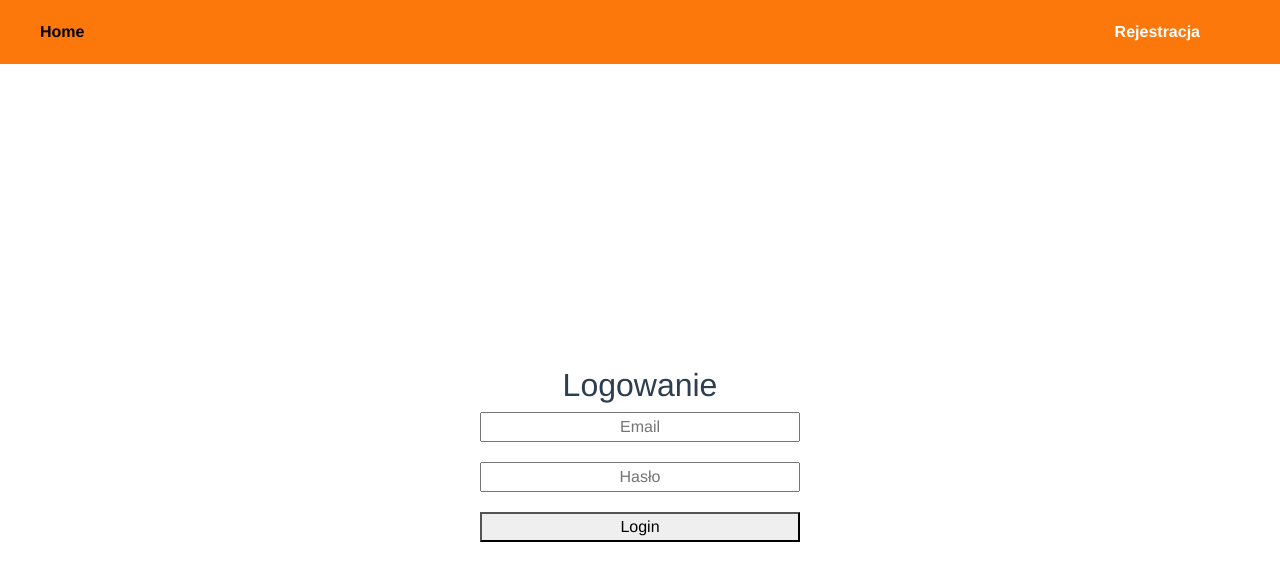
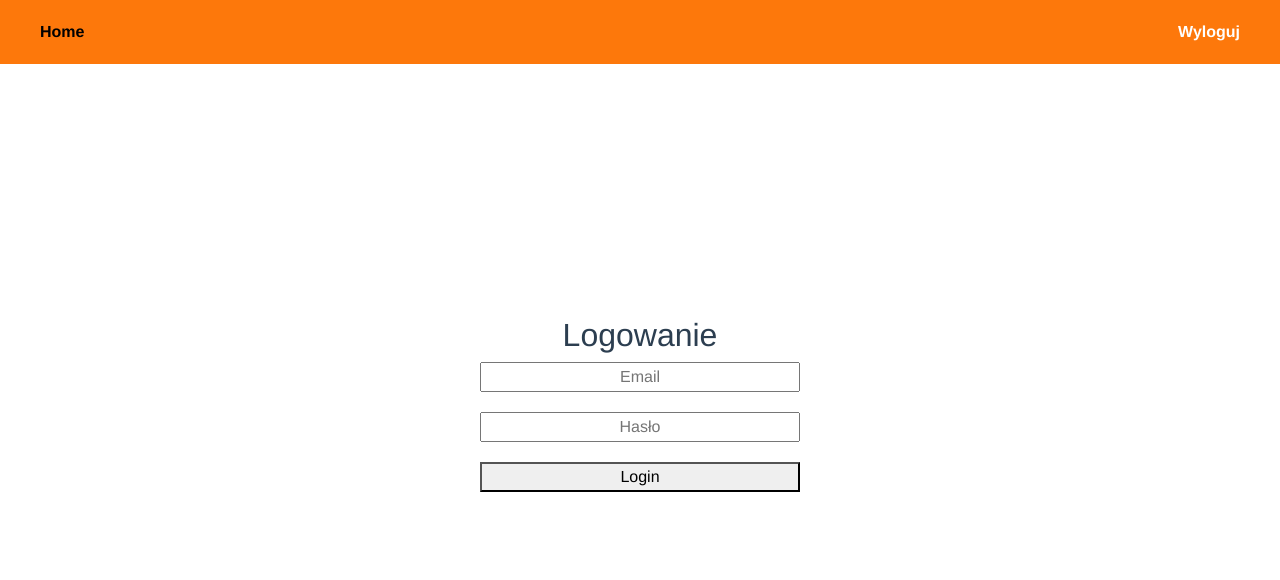
Before and after one commit to SzymonSzymonowicz/vue-micro-reddit, a Vue app in the folder frontend/micro-reddit/: page / in a window 1280 px wide. Shown: the top 580 px of the page. Built offline with nearby package versions, Linux system fonts and the light colour scheme.

Commit message:
FE Progress

```diff
--- a/frontend/micro-reddit/src/App.vue
+++ b/frontend/micro-reddit/src/App.vue
@@ -1,10 +1,28 @@
 <template>
   <div class="wrapper">
-    <Navbar
-      :showLogoutAction="this.showLogoutAction"
-      v-on:hideLogout="hideLogout"
-    />
-    <router-view v-on:showLogout="showLogout" />
+    <div id="nav">
+      <div class="item">
+        <router-link :to="{ path: '/' }">Home</router-link>
+      </div>
+
+      <div class="item" v-if="showLogoutAction">
+        <router-link to="/" @click="logout" style="color: white"
+          >Wyloguj</router-link
+        >
+      </div>
+      <div class="nav" v-else>
+        <div class="item">
+          <router-link to="/register">Rejestracja</router-link>
+        </div>
+        <div class="item">
+          <router-link to="/" @click="logout">Zaloguj</router-link>
+        </div>
+      </div>
+    </div>
+    <div>
+
+    </div>
+    <router-view @showLogout="showLogout" />
   </div>
 </template>
 
@@ -25,24 +43,73 @@ body,
 </style>
 
 <script>
-import Navbar from "@/components/Navbar.vue";
+import axios from "axios";
 
 export default {
   data() {
     return {
-      showLogoutAction: false,
+      showLogoutAction: true,
     };
   },
-  components: {
-    Navbar,
-  },
-  method: {
+  methods: {
     showLogout() {
       this.showLogoutAction = true;
     },
-    hideLogout() {
-      this.showLogoutAction = false;
+    logout: async function logout() {
+      const result = await axios.post(
+        "http://localhost:5000/api/logout",
+        {},
+        {
+          withCredentials: true,
+        }
+      );
+
+      if (result.status === 200) {
+        console.log("Logging out");
+
+        // clear localStorage
+        localStorage.removeItem("id");
+        localStorage.removeItem("email");
+        localStorage.removeItem("isAuthenticated");
+        this.showLogoutAction = false;
+      }
     },
   },
 };
 </script>
+
+<style lang="scss">
+#nav {
+  display: flex;
+  flex-direction: row;
+  width: 100%;
+  background-color: $orange;
+  padding: 20px;
+  color: $lightgray;
+
+  .item {
+    margin: 0px 20px;
+  }
+
+  .item:first-of-type {
+    margin-right: auto;
+  }
+
+  a {
+    font-weight: bold;
+    color: white;
+    text-decoration: none;
+    &:hover {
+      color: black;
+      transition: ease-out 1s;
+    }
+    &:last-of-type {
+      text-align: right;
+    }
+  }
+
+  a.router-link-exact-active {
+    color: black;
+  }
+}
+</style>
--- a/frontend/micro-reddit/src/components/Home.vue
+++ b/frontend/micro-reddit/src/components/Home.vue
@@ -10,7 +10,7 @@ import Login from "./Login.vue";
 
 export default {
   name: "Home",
-  inheritAttrs: false,
+  // inheritAttrs: false,
   components: {
     Login,
   },
--- a/frontend/micro-reddit/src/components/Login.vue
+++ b/frontend/micro-reddit/src/components/Login.vue
@@ -40,7 +40,6 @@ export default {
         localStorage.setItem("isAuthenticated", isAuthenticated);
 
         this.$emit("showLogout");
-
         router.push("/test");
       } else {
         this.errorMessage = "Niepoprawne dane!";
@@ -57,12 +56,15 @@ export default {
   flex-direction: column;
   text-align: center;
   align-items: center;
-  width: 50%;
+  justify-content: center;
+
+  width: 100%;
+  height: calc(100% - 100px);
 }
 
 form {
   align-content: center;
-  width: 50%;
+  width: 25%;
   min-width: 200px;
   display: flex;
   flex-direction: column;
--- a/frontend/micro-reddit/src/components/Navbar.vue
+++ /dev/null
@@ -1,88 +0,0 @@
-<template>
-  <div id="nav">
-    <div class="item">
-      <router-link to="/">Home</router-link>
-    </div>
-    <div class="item">
-      <router-link to="/register">Rejestracja</router-link>
-    </div>
-    <div class="item">
-      <router-link
-        to="/"
-        v-if="showLogoutAction"
-        v-on:click="logout"
-        style="color: white"
-        >Wyloguj</router-link
-      >
-    </div>
-  </div>
-</template>
-
-<script>
-import axios from "axios";
-export default {
-  name: "Navbar",
-  props: {
-    showLogoutAction: String,
-  },
-  computed: {},
-  methods: {
-    async logout() {
-      const result = await axios.post("http://localhost:5000/api/logout", "", {
-        withCredentials: true,
-      });
-      // const result = fetch("http://localhost:5000/api/logout", {
-      //   method: "POST",
-      //   credentials: true,
-      // });
-
-      if (result.status === 200) {
-        console.log("Logging out");
-
-        // clear localStorage
-        localStorage.removeItem("id");
-        localStorage.removeItem("email");
-        localStorage.removeItem("isAuthenticated");
-
-        this.$emit("hideLogout");
-      }
-    },
-  },
-};
-</script>
-
-<style lang="scss">
-#nav {
-  display: flex;
-  flex-direction: row;
-  width: 100%;
-  background-color: $orange;
-  padding: 20px;
-  color: $lightgray;
-
-  .item {
-    margin: 0px 20px;
-  }
-
-  .item:first-of-type {
-    margin-right: auto;
-  }
-
-  a {
-    font-weight: bold;
-    color: white;
-    text-decoration: none;
-    &:hover {
-      color: black;
-      transition: ease-out 1s;
-    }
-    &:last-of-type {
-      text-align: right;
-    }
-  }
-
-  a.router-link-exact-active {
-    color: black;
-  }
-}
-</style>
--- a/frontend/micro-reddit/src/router/index.js
+++ b/frontend/micro-reddit/src/router/index.js
@@ -1,11 +1,12 @@
 import { createRouter, createWebHistory } from "vue-router";
-import Home from "../components/Home.vue";
+// import Home from "../components/Home.vue";
+import Login from "../components/Login.vue";
 
 const routes = [
   {
     path: "/",
-    name: "Home",
-    component: Home,
+    name: "Login",
+    component: Login,
   },
   {
     path: "/register",
@@ -19,6 +20,9 @@ const routes = [
   {
     path: "/test",
     name: "Subreddit",
+    meta: {
+      requiresAuth: true,
+    },
     component: () =>
       import(/* webpackChunkName: "about" */ "../components/Subreddit.vue"),
   },
@@ -29,4 +33,18 @@ const router = createRouter({
   routes,
 });
 
+router.beforeEach((to, from, next) => {
+  if (to.matched.some((record) => record.meta.requiresAuth)) {
+    if (localStorage.getItem("isAuthenticated")) {
+      next();
+    } else {
+      next({
+        path: "/",
+      });
+    }
+  } else {
+    next();
+  }
+});
+
 export default router;
```
